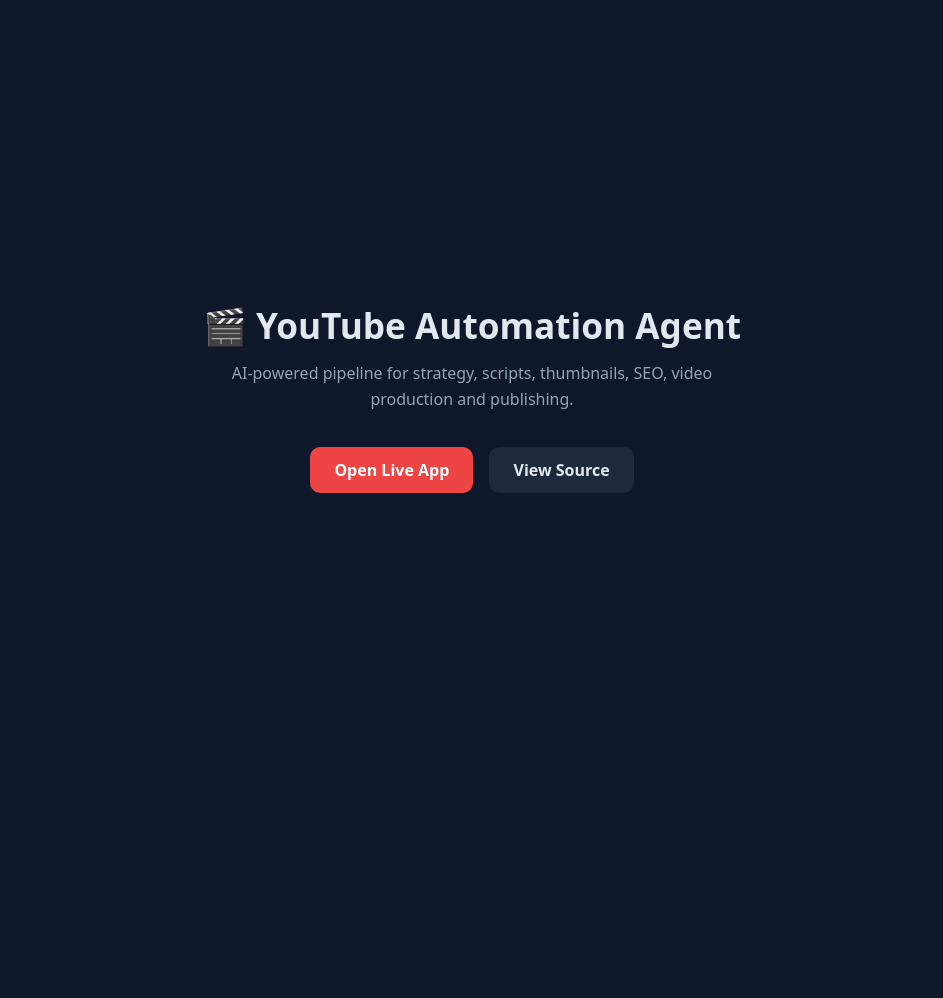
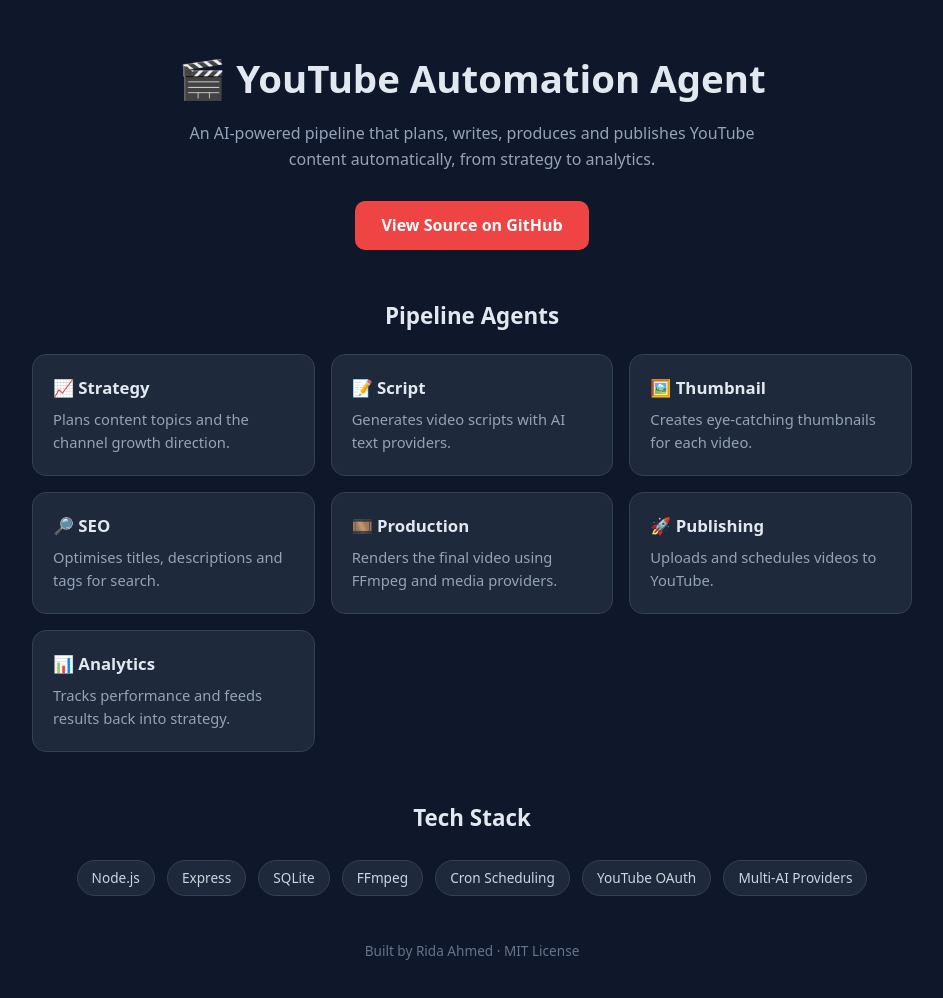
Before and after one commit to ridaahmed15/youtube-automation-agent, a website: page index.html in a window 1280 px wide. Shown: the whole page, without its empty margins (168-1111 px from the left). Before the commit the page ends 800 px from the top, so only its background shows below. Drawn offline with Linux system fonts and the light colour scheme.

Commit message:
Enhance index.html with new layout and meta description
Updated the layout and content structure of the YouTube Automation Agent page. Added meta description and improved styling for better readability.

```diff
--- a/index.html
+++ b/index.html
@@ -4,33 +4,77 @@
   <meta charset="UTF-8">
   <meta name="viewport" content="width=device-width, initial-scale=1">
   <title>YouTube Automation Agent</title>
+  <meta name="description" content="AI-powered pipeline for YouTube strategy, scripts, thumbnails, SEO, video production, publishing and analytics.">
   <style>
-    * { box-sizing: border-box; margin: 0; }
+    * { box-sizing: border-box; margin: 0; padding: 0; }
     body {
-      font-family: system-ui, sans-serif;
+      font-family: system-ui, -apple-system, sans-serif;
       background: #0f172a; color: #e2e8f0;
-      min-height: 100vh; display: flex;
-      align-items: center; justify-content: center;
-      text-align: center; padding: 24px;
+      line-height: 1.6; padding: 48px 20px;
     }
-    .card { max-width: 560px; }
-    h1 { font-size: 2.2rem; margin-bottom: 12px; }
-    p { color: #94a3b8; line-height: 1.6; margin-bottom: 28px; }
-    a.btn {
-      display: inline-block; padding: 12px 24px; margin: 6px;
-      border-radius: 10px; text-decoration: none; font-weight: 600;
-      background: #ef4444; color: #fff;
+    .wrap { max-width: 880px; margin: 0 auto; }
+    header { text-align: center; margin-bottom: 48px; }
+    h1 { font-size: 2.4rem; margin-bottom: 12px; }
+    .sub { color: #94a3b8; max-width: 620px; margin: 0 auto 28px; }
+    .btn {
+      display: inline-block; padding: 12px 26px; border-radius: 10px;
+      text-decoration: none; font-weight: 600; background: #ef4444; color: #fff;
     }
-    a.alt { background: #1e293b; color: #e2e8f0; }
+    .btn:hover { background: #dc2626; }
+    h2 { font-size: 1.4rem; margin-bottom: 20px; text-align: center; }
+    .grid {
+      display: grid; gap: 16px; margin-bottom: 48px;
+      grid-template-columns: repeat(auto-fit, minmax(240px, 1fr));
+    }
+    .card {
+      background: #1e293b; border: 1px solid #334155;
+      border-radius: 14px; padding: 20px;
+    }
+    .card h3 { font-size: 1.05rem; margin-bottom: 6px; }
+    .card p { color: #94a3b8; font-size: 0.92rem; }
+    .stack { text-align: center; margin-bottom: 40px; }
+    .tag {
+      display: inline-block; margin: 4px; padding: 6px 14px;
+      background: #1e293b; border: 1px solid #334155;
+      border-radius: 999px; font-size: 0.85rem; color: #cbd5e1;
+    }
+    footer { text-align: center; color: #64748b; font-size: 0.85rem; }
   </style>
 </head>
 <body>
-  <div class="card">
-    <h1>🎬 YouTube Automation Agent</h1>
-    <p>AI-powered pipeline for strategy, scripts, thumbnails, SEO,
-       video production and publishing.</p>
-    <a class="btn" href="https://youtube-automation-agent-kappa.vercel.app">Open Live App</a>
-    <a class="btn alt" href="https://github.com/ridaahmed15/youtube-automation-agent">View Source</a>
+  <div class="wrap">
+    <header>
+      <h1>🎬 YouTube Automation Agent</h1>
+      <p class="sub">An AI-powered pipeline that plans, writes, produces and publishes
+        YouTube content automatically, from strategy to analytics.</p>
+      <a class="btn" href="https://github.com/ridaahmed15/youtube-automation-agent">View Source on GitHub</a>
+    </header>
+
+    <h2>Pipeline Agents</h2>
+    <div class="grid">
+      <div class="card"><h3>📈 Strategy</h3><p>Plans content topics and the channel growth direction.</p></div>
+      <div class="card"><h3>📝 Script</h3><p>Generates video scripts with AI text providers.</p></div>
+      <div class="card"><h3>🖼️ Thumbnail</h3><p>Creates eye-catching thumbnails for each video.</p></div>
+      <div class="card"><h3>🔎 SEO</h3><p>Optimises titles, descriptions and tags for search.</p></div>
+      <div class="card"><h3>🎞️ Production</h3><p>Renders the final video using FFmpeg and media providers.</p></div>
+      <div class="card"><h3>🚀 Publishing</h3><p>Uploads and schedules videos to YouTube.</p></div>
+      <div class="card"><h3>📊 Analytics</h3><p>Tracks performance and feeds results back into strategy.</p></div>
+    </div>
+
+    <div class="stack">
+      <h2>Tech Stack</h2>
+      <span class="tag">Node.js</span>
+      <span class="tag">Express</span>
+      <span class="tag">SQLite</span>
+      <span class="tag">FFmpeg</span>
+      <span class="tag">Cron Scheduling</span>
+      <span class="tag">YouTube OAuth</span>
+      <span class="tag">Multi-AI Providers</span>
+    </div>
+
+    <footer>
+      Built by Rida Ahmed · MIT License
+    </footer>
   </div>
 </body>
 </html>
```
